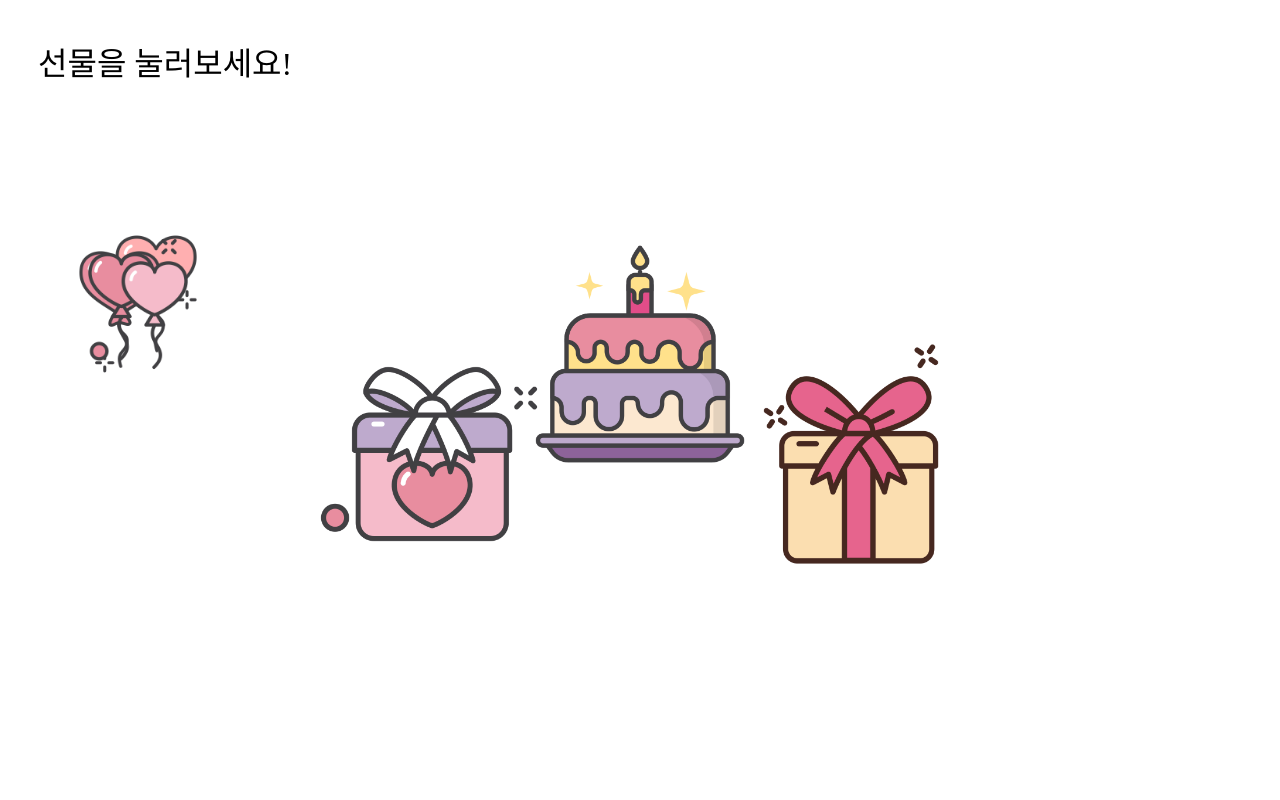
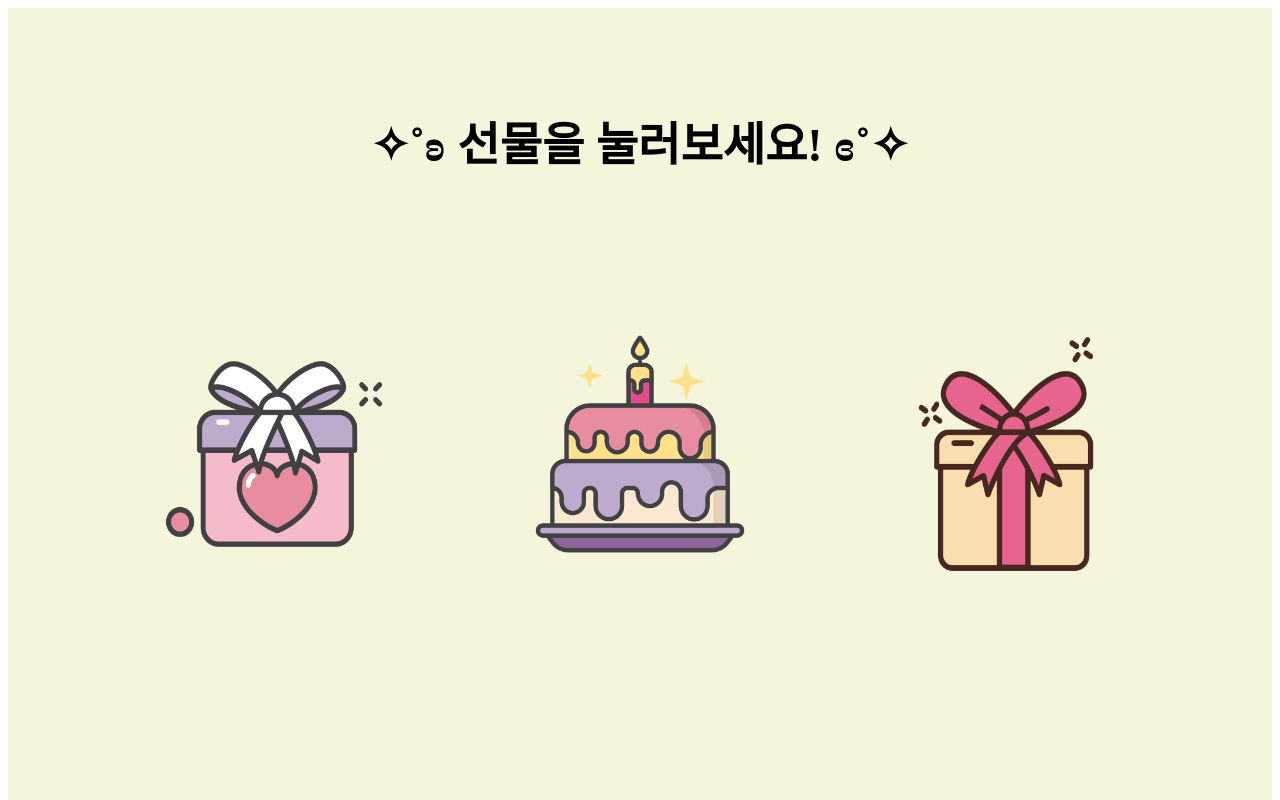
Before and after one commit to harinnnnn/hbd_kj, a Next.js app in the folder hbd_kj_2023/: page /present in a window 1280 px wide. Shown: the top 800 px of the page. Built offline with nearby package versions, Linux system fonts and the light colour scheme.

Commit message:
[EDIT] present 페이지 및 모달 작업

```diff
--- /dev/null
+++ b/hbd_kj_2023/components/Modal/index.tsx
@@ -0,0 +1,26 @@
+"use client";
+
+// Styles
+import { ModalContainer, ModalOverlay } from "./styles";
+import { ModalState } from "@/pages/present";
+
+interface ModalProps {
+  modal: ModalState<JSX.Element>;
+  hide: Function;
+}
+export default function Index({ modal, hide }: ModalProps) {
+  return modal.isOpen ? (
+    <>
+      <ModalOverlay />
+      <ModalContainer>
+        {modal.content}
+        <img
+          className={"close__btn"}
+          src="/assets/img/ico-close-modal.svg"
+          alt="close modal"
+          onClick={() => hide()}
+        />
+      </ModalContainer>
+    </>
+  ) : null;
+}
--- /dev/null
+++ b/hbd_kj_2023/components/Modal/styles.ts
@@ -0,0 +1,52 @@
+import styled from "@emotion/styled";
+
+export const ModalOverlay = styled.div`
+  //width: 100vw;
+  //height: 100vh;
+  //background: rgba(0, 0, 0, 0.1);
+  //opacity: 0.3;
+`;
+export const ModalContainer = styled.section`
+  width: 500px;
+  min-height: 400px;
+  height: fit-content;
+  display: flex;
+  justify-content: center;
+  position: fixed;
+  top: 50%;
+  left: 50%;
+  transform: translate(-50%, -50%);
+  box-sizing: border-box;
+  padding: 20px;
+  border: 1px solid rebeccapurple;
+  border-radius: 15px;
+  background: #fff;
+  z-index: 1000;
+  animation: fadein 0.8s;
+
+  & > .close__btn {
+    width: 30px;
+    position: absolute;
+    top: 10px;
+    right: 10px;
+    cursor: pointer;
+  }
+
+  @keyframes fadein {
+    from {
+      opacity: 0;
+    }
+    to {
+      opacity: 1;
+    }
+  }
+
+  @keyframes fadeout {
+    from {
+      opacity: 1;
+    }
+    to {
+      opacity: 0;
+    }
+  }
+`;
--- /dev/null
+++ b/hbd_kj_2023/pages/photobooth/styles.ts
@@ -0,0 +1,14 @@
+import styled from "@emotion/styled";
+
+export const HistoryContainer = styled.section`
+  height: 100vh;
+
+  & > .history__title {
+    font-size: 32px;
+    font-family: "Pretendard-Regular";
+  }
+
+  & > img {
+    width: 200px;
+  }
+`;
--- a/hbd_kj_2023/pages/present/index.tsx
+++ b/hbd_kj_2023/pages/present/index.tsx
@@ -1,39 +1,58 @@
 "use client";
+import { useEffect, useState } from "react";
 
 // Styles
 import { PresentContainer } from "./styles";
 
+// Components
+import Modal from "../../components/Modal";
+import { getImgProps } from "next/dist/shared/lib/get-img-props";
+
+export interface ModalState<Content> {
+  isOpen: boolean;
+  content: Content | null;
+}
 export default function Index() {
+  const [modal, setModal] = useState<ModalState<JSX.Element>>({
+    isOpen: false,
+    content: null,
+  });
+
   // TODO: 선물에 마우스 오버 하면 똥~ 하면서 커졌다 다시 원래 사이즈로 돌아가는 애니메이션 넣기
   return (
     <PresentContainer>
-      <div className={"present__text"}>선물을 눌러보세요!</div>
+      <div className={"present__text"}>✧˚ʚ 선물을 눌러보세요! ɞ˚✧</div>
+      <Modal
+        modal={modal}
+        hide={() => setModal({ isOpen: false, content: null })}
+      />
 
       <div className={"present__container"}>
         <img
-          className={"present__balloons"}
-          src="/assets/img/ico-heart-balloons-2.png"
-          alt="history 3 img"
+          src="/assets/img/ico-present-with-heart.png"
+          alt="history 1 img"
+          onClick={() => alert("기프티콘")}
         />
         <img
-          className={"present__left"}
-          src="/assets/img/ico-present-with-heart.png"
-          alt="history 1 img"
+          src="/assets/img/ico-cake.png"
+          alt="history 5 img"
+          onClick={() =>
+            setModal({
+              isOpen: true,
+              content: (
+                <img
+                  src={"/assets/img/porter_present.png"}
+                  alt={"porter"}
+                  width={400}
+                />
+              ),
+            })
+          }
         />
         <img
-          className={"present__middle"}
-          src="/assets/img/ico-cake.png"
-          alt="history 5 img"
-        />
-        <img
-          className={"present__right"}
           src="/assets/img/ico-present.png"
           alt="history 2 img"
-        />
-        <img
-          className={"present__balloons"}
-          src="/assets/img/ico-heart-balloons.png"
-          alt="history 4 img"
+          onClick={() => alert("내 샤진 ㅎ")}
         />
       </div>
     </PresentContainer>
--- a/hbd_kj_2023/pages/present/styles.ts
+++ b/hbd_kj_2023/pages/present/styles.ts
@@ -2,43 +2,34 @@ import styled from "@emotion/styled";
 
 export const PresentContainer = styled.section`
   height: 100vh;
-  padding: 30px;
+  padding: 100px 50px;
+  background: beige;
 
   & > .present__text {
-    font-size: 32px;
-    font-family: "Pretendard-Regular";
+    font-size: 46px;
+    text-align: center;
+    font-weight: bold;
+    font-family: "PyeongChangPeace-Bold";
   }
 
   & > .present__container {
-    text-align: center;
-    position: relative;
+    width: 100%;
     margin-top: 120px;
+    display: flex;
+    justify-content: space-evenly;
 
     & > img {
-      width: 200px;
-      position: absolute;
-    }
+      width: 300px;
+      cursor: pointer;
+      transition: all 0.3s ease-out;
 
-    & > .present__balloons {
-      left: 0;
-    }
+      &:nth-of-type(2) {
+        margin-bottom: 20px;
+      }
 
-    & > .present__left {
-      width: 300px;
-      left: 20%;
-      top: 100px;
-    }
-
-    & > .present__middle {
-      width: 300px;
-      left: 50%;
-      transform: translate(-50%);
-    }
-
-    & > .present__right {
-      width: 300px;
-      right: 20%;
-      top: 100px;
+      &:hover {
+        transform: translateY(-50px);
+      }
     }
   }
 `;
```
Also changed, not shown: hbd_kj_2023/pages/photobooth/index.tsx (added, +23 -0 lines), hbd_kj_2023/public/assets/img/ico-close-modal.svg (added), hbd_kj_2023/public/assets/img/porter_present.png (added).
